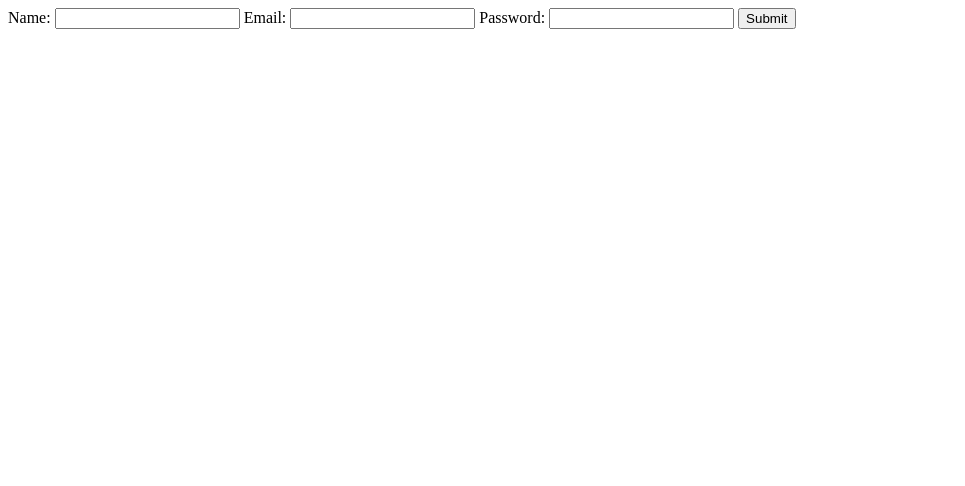
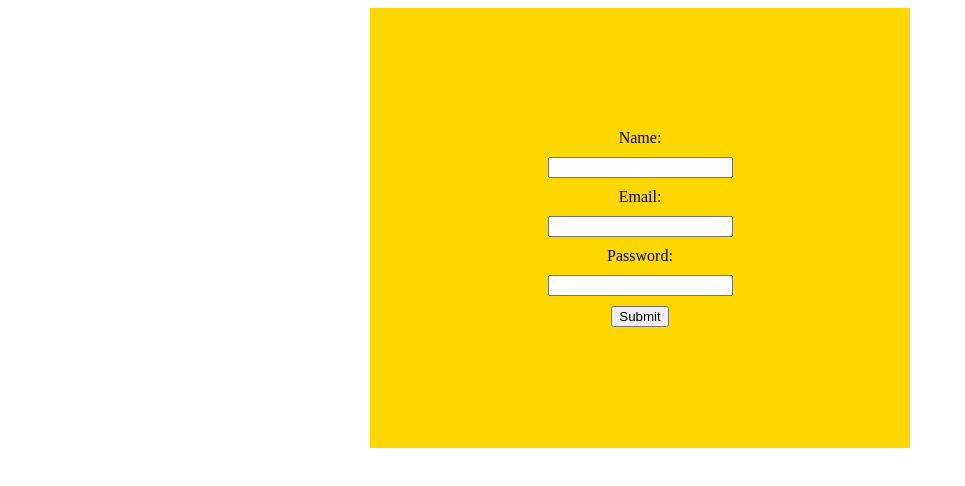
Before and after one commit to bishalbhattarai25/webtechnology, a plain HTML site: page formvalidationJQuery.html in a window 1280 px wide. Shown: the whole page, without its empty margins (0-965 px from the left). Drawn offline with nearby package versions, Linux system fonts and the light colour scheme.

Commit message:
Form validation Jquery Design

```diff
--- a/formvalidationJQuery.html
+++ b/formvalidationJQuery.html
@@ -10,6 +10,23 @@
             .error{
                 color: red;
             }
+            body{
+            height: auto;
+            display: flex;
+            align-items: center;
+            justify-content: center;
+        }
+        #myForm{
+            display: flex;
+            gap: 10px;
+            flex-direction: column;
+            align-items: center;
+            justify-content: center;
+            background-color: gold;
+            padding: 20px;
+            height: 400px;
+            width: 500px;
+        }
         </style>
 </head>
 <body>
```
